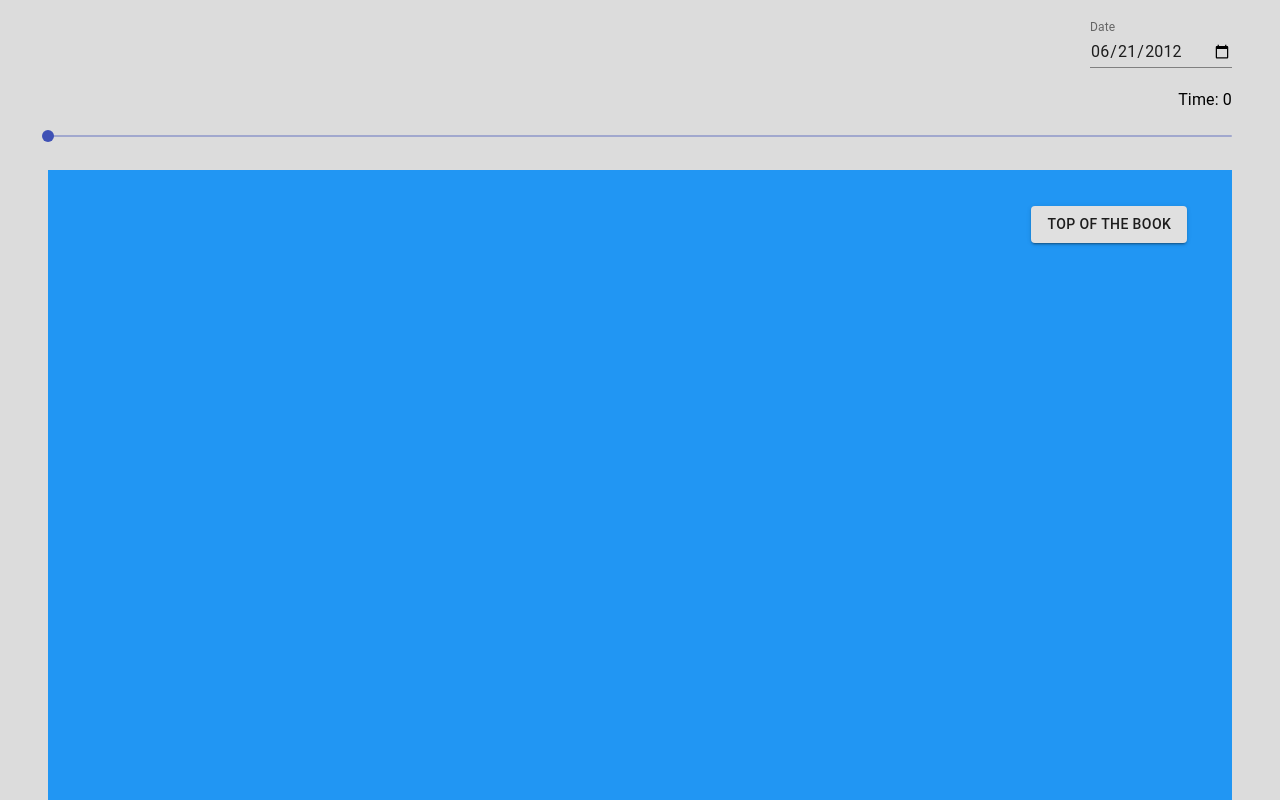
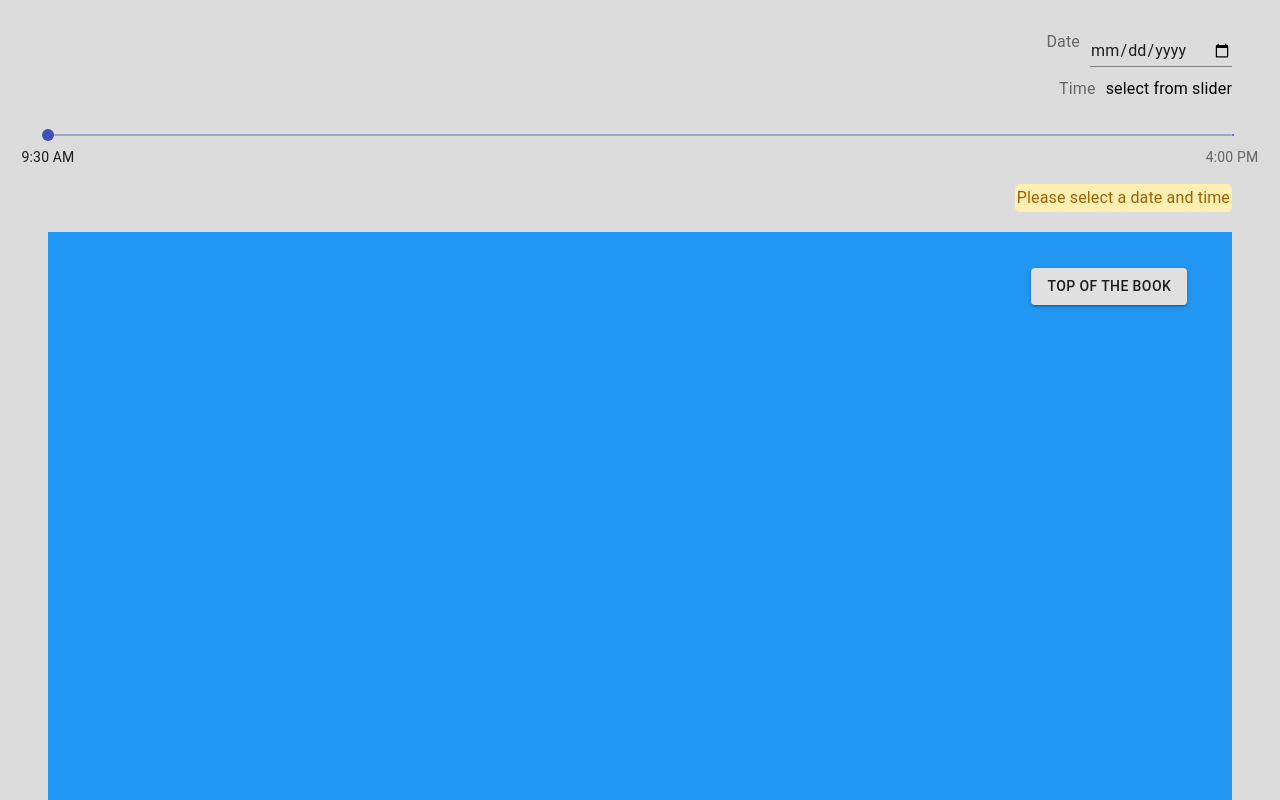
Before and after one commit to Lercerss/graphelier, a React (Create React App) app in the folder app/: page / in a window 1280 px wide. Shown: the top 800 px of the page. Built offline with nearby package versions, Linux system fonts and the light colour scheme.

Commit message:
[#39] Handled date and time changes

```diff
--- a/app/src/components/OrderBookSnapshot.js
+++ b/app/src/components/OrderBookSnapshot.js
@@ -3,6 +3,8 @@ import {withStyles, Container, Typography, Select, FormControl, InputLabel, Text
 import {Styles} from '../styles/OrderBookSnapshot';
 import {dateStringToEpoch, getFormattedDate, nanosecondsToEpoch} from '../utils/date-utils';
 import TimestampOrderBookScroller from './TimestampOrderBookScroller';
+import classNames from 'classnames';
+
 
 import OrderBookService from '../services/OrderBookService';
 import {SNAPSHOT_INSTRUMENT, SNAPSHOT_TIMESTAMP} from '../constants/Constants';
@@ -18,21 +20,15 @@ class OrderBookSnapshot extends Component {
             selectedTimestamp: null,
             selectedDateNano: 0,
             selectedTimeNano: 0,
-            selectedDateTimeString: 0,
             selectedDateTimeNano: 0,
+            selectedDateTimeString: 'select from slider',
             asks: [],
             bids: [],
         };
     }
 
-    componentDidMount() {
-
-    }
-
-    componentDidUpdate(prevProps, prevState, snapshot) {
+    updateTimestampOrderBookScroller = () => {
         const {selectedDateTimeNano} = this.state;
-
-        if(prevState.selectedDateTimeNano !== selectedDateTimeNano){
         OrderBookService.getOrderBookPrices(SNAPSHOT_INSTRUMENT, selectedDateTimeNano)
                 .then(response => {
                     console.log(response.data);
@@ -45,41 +41,45 @@ class OrderBookSnapshot extends Component {
                     console.log(err);
                 });
     }
-    }
-
-    /**
-     * Handles the change for the timestamp select
-     *
-     * @param event The event object that caused the call
-     */
-    handleChange = (event) => {
-        const {selectedTimestamp} = this.state;
-        const value = event.target.value;
-        if (value !== selectedTimestamp) {
-            this.setState({selectedTimestamp: value});
-        }
-    };
 
     handleChangeDate = (event) => {
         const {selectedTimeNano} = this.state;
-        var selectedDateString = event.target.value;
-        var selectedDateNano = parseInt(dateStringToEpoch(selectedDateString+" 00:00:000"));
-        var selectedDateTimeNano = selectedTimeNano + selectedDateNano;
+        var selectedDateNano = parseInt(dateStringToEpoch(event.target.value + ' 00:00:000'));
 
         this.setState({
             selectedDateNano: selectedDateNano,
-            selectedDateTimeNano: selectedDateTimeNano,
-            selectedDateTimeString: nanosecondsToEpoch(selectedDateTimeNano)
         });
+
+        if(selectedTimeNano != 0){
+            this.handleChangeDateTime();
+            this.updateTimestampOrderBookScroller();
+        }
     }
 
     handleChangeTime = (event, value) => {
         const {selectedDateNano} = this.state;
         var selectedTimeNano = parseInt(value);
-        var selectedDateTimeNano = selectedTimeNano + selectedDateNano;
 
         this.setState({
             selectedTimeNano: selectedTimeNano,
+        });
+
+        if(selectedDateNano != 0)
+            this.handleChangeDateTime();
+    }
+
+    handleCommitTime = (event, value) => {
+        const {selectedDateNano} = this.state;
+        if(selectedDateNano != 0){
+            this.handleChangeDateTime();
+            this.updateTimestampOrderBookScroller();
+        }
+    }
+
+    handleChangeDateTime = () => {
+        const {selectedDateNano, selectedTimeNano} = this.state;
+        var selectedDateTimeNano = selectedTimeNano+selectedDateNano;
+            this.setState({
                 selectedDateTimeNano: selectedDateTimeNano,
                 selectedDateTimeString: nanosecondsToEpoch(selectedDateTimeNano)
             });
@@ -93,36 +93,63 @@ class OrderBookSnapshot extends Component {
                 maxWidth={'xl'}
                 component={'div'}
                 className={classes.root}>
-                <Typography component="div" className={classes.container}>
+                <Typography component='div' className={classes.container}>
                     <div id='ButtonHeader' className={classes.divTopBook}>
                         <FormControl className={classes.formControl}>
+                            <div className={classes.inline}>
+                                <Typography
+                                    variant='body1'
+                                    className={classNames(classes.inputLabel, classes.alignEnd)}
+                                    color='textSecondary'>
+                                    {'Date'}
+                                </Typography>
                                 <TextField
                                     className={classes.datePicker}
-                                id="time"
-                                label="Date"
-                                type="date"
-                                defaultValue={'2012-06-21'}
+                                    id='time'
+                                    type='date'
                                     onChange={this.handleChangeDate}
-                                InputLabelProps={{
-                                    shrink: true,
-                                }}
                                 />
+                            </div>
+                            <div className={classes.inline}>
                                 <Typography
-                                variant="body1"
+                                    variant='body1'
+                                    className={classes.inputLabel}
+                                    color='textSecondary'>
+                                    {'Time'}
+                                </Typography>
+                                <Typography
+                                    variant='body1'
                                     className={classes.timestampDisplay}>
-                                Time: {this.state.selectedDateTimeString}
+                                    {this.state.selectedDateTimeString}
                                 </Typography>
+                            </div>
                             <Slider
-                                aria-labelledby="timestamp-slider"
-                                aria-label="Time"
+                                className={classes.timestampSlider}
                                 min={9.5*60*60*1000000000} // nanoseconds between 12am and 9:30am
                                 max={16*60*60*1000000000} // nanoseconds between 12am and 4pm
                                 step={1}
-                                className={classes.timestampSlider}
                                 defaultValue={0}
                                 onChange={this.handleChangeTime}
+                                marks={[
+                                    {
+                                        value: 9.5*60*60*1000000000,
+                                        label: '9:30 AM',
+                                    },
+                                    {
+                                        value: 16*60*60*1000000000,
+                                        label: '4:00 PM',
+                                    },
+                                ]}
+                                onChangeCommitted={this.handleCommitTime}
                             />
-
+                            {this.state.selectedDateTimeNano == 0 &&
+                                <Typography
+                                    variant='body1'
+                                    color='error'
+                                    className={classes.selectMessage}>
+                                    Please select a date and time
+                                </Typography>
+                            }
                         </FormControl>
                     </div>
 
--- a/app/src/styles/OrderBookSnapshot.js
+++ b/app/src/styles/OrderBookSnapshot.js
@@ -28,21 +28,35 @@ export const Styles = {
         width: '100%',
         marginTop: 20,
         marginBottom: 20,
+        justifyContent: 'flex-end',
     },
     datePicker: {
         width: 'min-content',
         alignSelf: 'flex-end',
+        display: 'inline',
+    },
+    timestampSlider: {
+        marginTop: 20,
+        width: '100%',
+    },
+    selectMessage: {
+        alignSelf: 'flex-end',
+        color: '#9F6000',
+        backgroundColor: '#FEEFB3',
+        borderRadius: '5px',
+        padding: '2px',
+        marginTop: 15
+    },
+    inputLabel: {
+        display: 'inline',
+        marginRight: 10
     },
     timestampDisplay: {
-        marginTop: 20,
-        marginBottom: 10,
-        alignSelf: 'flex-end',
+        display: 'inline',
     },
-    timestampSlider: {
-        marginTop: 0,
-        width: '100%',
-    },
-    timestampsliderLaberl: {
-        alignSelf: 'flex-end',
+    inline: {
+        display: 'flex',
+        justifyContent: 'flex-end',
+        marginTop: 10,
     },
 };
```
Lines whose indentation alone changed are shown as unchanged.
